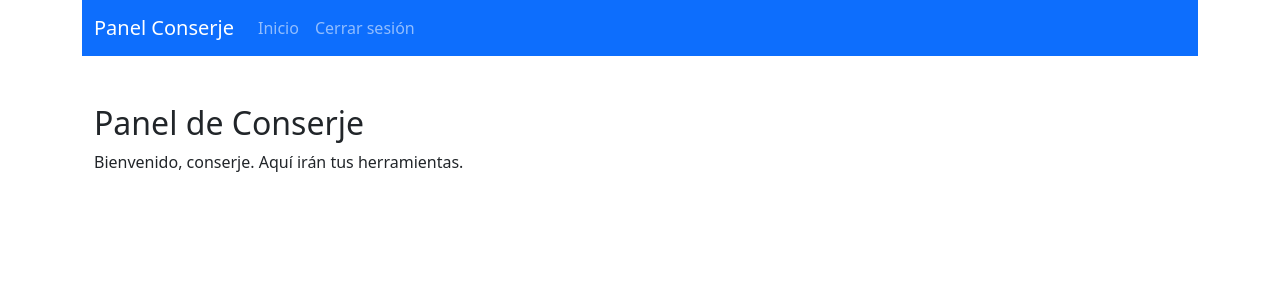
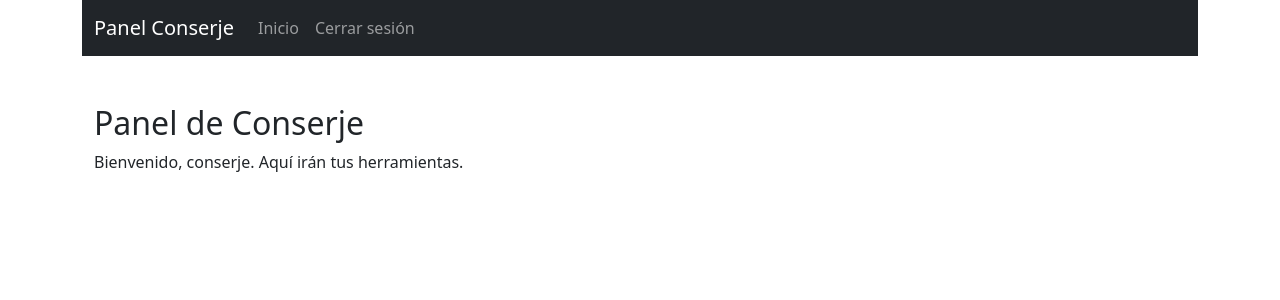
Before and after one commit to Vechegaray23/correspondencia, a React (Vite) app in the folder client/: page /dashboard/conserje in a window 1280 px wide. Shown: the top 300 px of the page. Built offline with nearby package versions, Linux system fonts and the light colour scheme.

Commit message:
Change navbar color

```diff
--- a/client/src/components/ConserjeNavbar.jsx
+++ b/client/src/components/ConserjeNavbar.jsx
@@ -7,9 +7,8 @@
     localStorage.clear();
     navigate('/');
   };
-
   return (
-    <nav className="navbar navbar-expand-sm navbar-dark bg-primary">
+    <nav className="navbar navbar-expand-sm navbar-dark bg-dark mb-4">
       <div className="container-fluid">
         <Link className="navbar-brand" to="/dashboard/conserje">
           Panel Conserje
--- a/client/src/components/ResidenteNavbar.jsx
+++ b/client/src/components/ResidenteNavbar.jsx
@@ -9,7 +9,7 @@
   };
 
   return (
-    <nav className="navbar navbar-expand-sm navbar-dark bg-success">
+    <nav className="navbar navbar-expand-sm navbar-dark bg-dark mb-4">
       <div className="container-fluid">
         <Link className="navbar-brand" to="/dashboard/residente">
           Panel Residente
```
